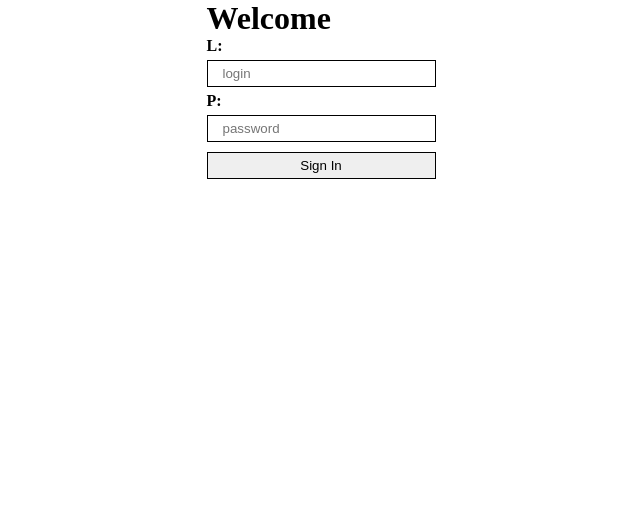
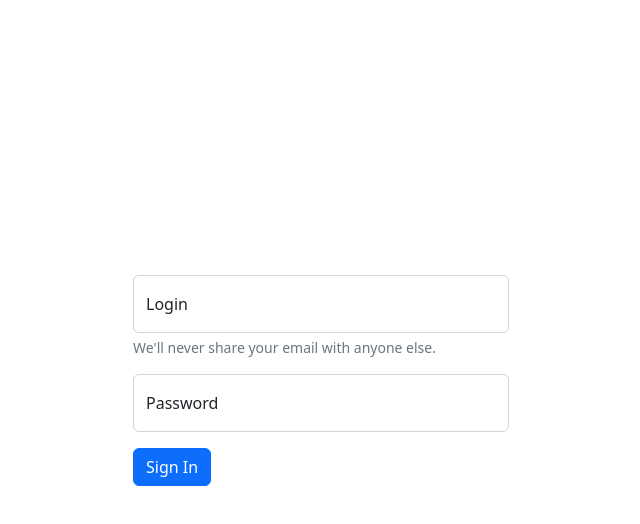
Before and after one commit to sdatv8/myForum, a React (Create React App) app in the folder my-forum/: page /login in a window 1280 px wide. Shown: the top 524 px of the page, without its empty margins (319-959 px from the left). Built offline with nearby package versions, Linux system fonts and the light colour scheme.

Commit message:
styles for app

```diff
--- a/my-forum/public/index.html
+++ b/my-forum/public/index.html
@@ -4,7 +4,8 @@
     <meta charset="utf-8" />
     <link rel="icon" href="%PUBLIC_URL%/favicon.ico" />
     <meta name="viewport" content="width=device-width, initial-scale=1" />
-    <title>React App</title>
+    <!-- CSS only -->
+    <link href="https://cdn.jsdelivr.net/npm/bootstrap@5.2.0/dist/css/bootstrap.min.css" rel="stylesheet" integrity="sha384-gH2yIJqKdNHPEq0n4Mqa/HGKIhSkIHeL5AyhkYV8i59U5AR6csBvApHHNl/vI1Bx" crossorigin="anonymous">    <title>React App</title>
   </head>
   <body>
     <noscript>You need to enable JavaScript to run this app.</noscript>
--- a/my-forum/src/App.js
+++ b/my-forum/src/App.js
@@ -1,23 +1,27 @@
-import React from "react";
-import { Routes, Route } from "react-router";
-import MainPage from "./pages/MainPage";
-import LoginPage from "./pages/LoginPage"
-import PostIdPage from "./pages/PostIdPage";
-import NewPost from "./pages/NewPostPage";
-import PostListByTopic from "./component/PostListByTopic";
-import ErrorPage from "./pages/ErrorPage";
-
+import React, { useEffect, useState } from "react";
+import { BrowserRouter } from "react-router-dom";
+import AppRoute from "./component/AppRoute.js";
+import { AuthContext } from "./context/index.js";
 
 export default function App () {
+
+  const [isAuth, setIsAuth] = useState(false)
+
+  useEffect( () => {
+    if (localStorage.getItem('auth')) {
+      setIsAuth(true)
+    }
+  })
+
   return (
-    <Routes>
-      <Route path="/login" element={<LoginPage/>}/>
-      <Route path="/" element={<MainPage/>}/>
-      <Route path="/newPost" element={<NewPost/>}/>
-      <Route path="/post/:postId" element={<PostIdPage/>}/>
-      <Route path="/:topic" element={<PostListByTopic/>}/>
-      <Route path="*" element={<ErrorPage/>}/>
-    </Routes>
+    <AuthContext.Provider value={{
+      isAuth, setIsAuth
+    }}>
+      <React.StrictMode>
+        <BrowserRouter>
+          <AppRoute/>
+        </BrowserRouter>
+      </React.StrictMode>
+    </AuthContext.Provider>
   )
-
 }
--- a/my-forum/src/Styles/index.css
+++ b/my-forum/src/Styles/index.css
@@ -1,36 +1,23 @@
-* {
-  margin: 0;
-  padding: 0;
-  box-sizing: border-box;
+ #root{
+  width: 100%;
+  height: 100%;
+  position: absolute;
+  top: 0;
+  left: 0;
+  overflow: auto;
 }
 
- #root{
-  display: flex;
-  justify-content: center;
+.login-background{
+  background-color: black;
 }
 
-.App {
-  width: 1000px;
+.login-container {
+  max-width: 400px;
+  height: 250px;
+  position: absolute;
+  top: 0;
+  right: 0;
+  bottom: 0;
+  left: 0;
+  margin: auto;
 }
-
-.sidebar{
-  text-align: center;
-  align-items: center;
-  padding-top: 15px;
-  height: 80px;
-  display: flex;
-}
-
-.post{
-  display: flex;
-  padding: 15px;
-  background-color:darkgrey;
-  margin-top: 5px;
-  justify-content: space-between;
-  align-items: center;
-}
-
-.form{
-  display: flex;
-  justify-content: space-between;
-}
--- /dev/null
+++ b/my-forum/src/component/AppRoute.js
@@ -0,0 +1,26 @@
+import React, { useContext } from "react";
+import { Routes, Route } from "react-router";
+import { AuthContext } from "../context";
+import {privateRoutes, publicRoutes} from '../router/routes'
+
+
+export default function AppRoute () {
+
+  const {isAuth, setIsAuth} = useContext(AuthContext)
+  console.log(isAuth)
+
+  return (
+    isAuth ?
+    <Routes>
+      {privateRoutes.map(route =>
+        <Route path={route.path} element={route.component}/>
+      )}
+    </Routes>
+    :
+    <Routes>
+      {publicRoutes.map(route =>
+        <Route path={route.path} element={route.component}/>
+      )}
+    </Routes>
+  )
+}
--- a/my-forum/src/component/PostItem.js
+++ b/my-forum/src/component/PostItem.js
@@ -5,7 +5,7 @@ import '../Styles/index.css'
 export default function PostItem (props) {
 
   return (
-    <div className="post">
+    <div className="App">
       <div>
           <h3><Link to={`/post/${props.post.id}`}>{props.number} {props.post.title}</Link></h3>
       </div>
--- a/my-forum/src/component/TopicItem.js
+++ b/my-forum/src/component/TopicItem.js
@@ -6,12 +6,12 @@ import PostItem from "./PostItem";
 export default function TopicItem ({topic, posts}) {
 
   return (
-    <div className="post">
+    <div className="App">
       <div>
           <h3><Link to={`/${topic}`}>{topic}</Link></h3>
-          {posts.map((post, index) => {
-            return <PostItem post={post} key={index}/>
-          })}
+          {posts.map((post, index) =>
+            <PostItem post={post} key={index}/>
+          )}
       </div>
     </div>
   )
--- /dev/null
+++ b/my-forum/src/context/index.js
@@ -0,0 +1,3 @@
+import { createContext } from "react";
+
+export const AuthContext = createContext(null)
--- a/my-forum/src/helpers/Inputs/MyInput.js
+++ b/my-forum/src/helpers/Inputs/MyInput.js
@@ -1,8 +1,7 @@
 import React from "react";
-import './inputs.css'
 
-export default function MyInput ({typeInput, styleInput='myInput', nameInput, inputValue}) {
+export default function MyInput ({typeInput, styleInput='myInput', nameInput, inputValue, id}) {
   return (
-    <input className={styleInput} type={typeInput} placeholder={nameInput} onChange={(event) => inputValue(event.target.value)}/>
+    <input className={styleInput}  type={typeInput} id={id} placeholder={nameInput} onChange={(event) => inputValue(event.target.value)}/>
   )
 }
--- a/my-forum/src/index.js
+++ b/my-forum/src/index.js
@@ -1,13 +1,8 @@
 import React from 'react';
 import ReactDOM from 'react-dom/client';
-import { BrowserRouter } from 'react-router-dom';
 import App from './App';
 
 const root = ReactDOM.createRoot(document.getElementById('root'));
 root.render(
-  <React.StrictMode>
-    <BrowserRouter>
-      <App/>
-    </BrowserRouter>
-  </React.StrictMode>
+    <App />
 );
--- a/my-forum/src/pages/LoginPage.js
+++ b/my-forum/src/pages/LoginPage.js
@@ -1,40 +1,43 @@
-import React, { useState } from "react";
-import { Link, useNavigate } from "react-router-dom";
+import React, { useContext, useState } from "react";
+import { AuthContext } from "../context";
 import MyButton from "../helpers/Buttons/MyButton";
 import MyInput from "../helpers/Inputs/MyInput";
 import '../Styles/index.css'
 
 export default function LoginPage () {
 
-  let navigate = useNavigate();
+  const {isAuth, setIsAuth} = useContext(AuthContext)
+
   const [users, setUser] = useState([
     {id: 1, login: 'login', password: 'password'},
   ])
-
-
 
   const [login, setLogin] = useState('')
   const [password, setPassword] = useState('')
 
   function loginPage () {
-    navigate(`/`, { replace: true })
+    if (login && password) {
+      setIsAuth(true)
+      localStorage.setItem('auth', 'true')
+    }
   }
 
-
   return (
-    <div className="loginPage">
-      <h1>Welcome</h1>
-      <form >
-        <p>
-          <strong>L: </strong>
-          <MyInput nameInput={"login"} inputValue={setLogin}/>
-        </p>
-        <p>
-          <strong>P: </strong>
-          <MyInput nameInput={"password"} inputValue={setPassword}/>
-        </p>
-        <MyButton nameButton={'Sign In'} buttonClick={loginPage}/>
-      </form>
+    <div className="login-background">
+      <div className="login-container">
+        <form className="container">
+          <div className="form-floating mb-3">
+            <MyInput typeInput={"email"} id={"floatingInput"} styleInput={"form-control"} nameInput={"Login"} inputValue={setLogin}/>
+            <label for="floatingInput">Login</label>
+            <div id="emailHelp" class="form-text">We'll never share your email with anyone else.</div>
+          </div>
+          <div className="form-floating mb-3">
+            <MyInput typeInput={"password"} id={"floatingPassword"} styleInput={"form-control"} nameInput={"Password"} inputValue={setPassword}/>
+            <label for="floatingPassword">Password</label>
+          </div>
+          <MyButton nameButton={'Sign In'} styleButton={"btn btn-primary"} buttonClick={loginPage}/>
+        </form>
+      </div>
     </div>
   )
 }
--- a/my-forum/src/pages/MainPage.js
+++ b/my-forum/src/pages/MainPage.js
@@ -1,12 +1,16 @@
-import React, { useEffect, useState } from "react";
+import React, { useContext, useEffect, useState } from "react";
 import '../Styles/index.css'
 import fetchGet from "../API/fetchGet.js";
 import TopicItem from "../component/TopicItem";
 import { Link } from "react-router-dom";
 import MyInput from "../helpers/Inputs/MyInput";
+import MyButton from "../helpers/Buttons/MyButton";
+import { AuthContext } from "../context";
 
 
 export default function MainPage () {
+
+  const {isAuth, setIsAuth} = useContext(AuthContext)
 
   let [posts, setPosts] = useState([])
   const [searchQuery, setSearchQuery] = useState('')
@@ -25,6 +29,11 @@ export default function MainPage () {
     return(postByTopic.slice(0,3))
   }
 
+  function logout() {
+    setIsAuth(false)
+    localStorage.removeItem('auth')
+  }
+
   function getUniqTopic(){
     let toptics = posts.map(post => post.topic)
     let uniqTopic = [...new Set(toptics)]
@@ -38,6 +47,9 @@ export default function MainPage () {
       <div className="sidebar">
         <h1>Home Page</h1>
         <div>
+          <MyButton nameButton={'Log Out'} buttonClick={logout}/>
+        </div>
+        <div>
           <MyInput nameInput={'Search...'} inputValue={setSearchQuery}/>
         </div>
       </div>
@@ -46,9 +58,9 @@ export default function MainPage () {
       </div>
 
       <div>
-        {getUniqTopic().map((topic, index) => {
-          return <TopicItem topic={topic} posts={getPostsByTopic(topic)} key={index}/>
-        })}
+        {getUniqTopic().map((topic, index) =>
+          <TopicItem topic={topic} posts={getPostsByTopic(topic)} key={index}/>
+        )}
       </div>
     </div>
   )
--- /dev/null
+++ b/my-forum/src/router/routes.js
@@ -0,0 +1,21 @@
+import PostListByTopic from "../component/PostListByTopic";
+import ErrorPage from "../pages/ErrorPage";
+import LoginPage from "../pages/LoginPage";
+import MainPage from "../pages/MainPage";
+import NewPost from "../pages/NewPostPage";
+import PostIdPage from "../pages/PostIdPage";
+
+
+
+export const privateRoutes = [
+  {path: '*', component: <ErrorPage/>},
+  {path: '/', component: <MainPage/>},
+  {path: '/newPost', component: <NewPost/>},
+  {path: '/:topic', component: <PostListByTopic/>},
+  {path: '/post/:postId', component: <PostIdPage/>},
+]
+
+export const publicRoutes = [
+  {path: '/login', component: <LoginPage/>},
+  {path: '*', component: <LoginPage/>},
+]
```
